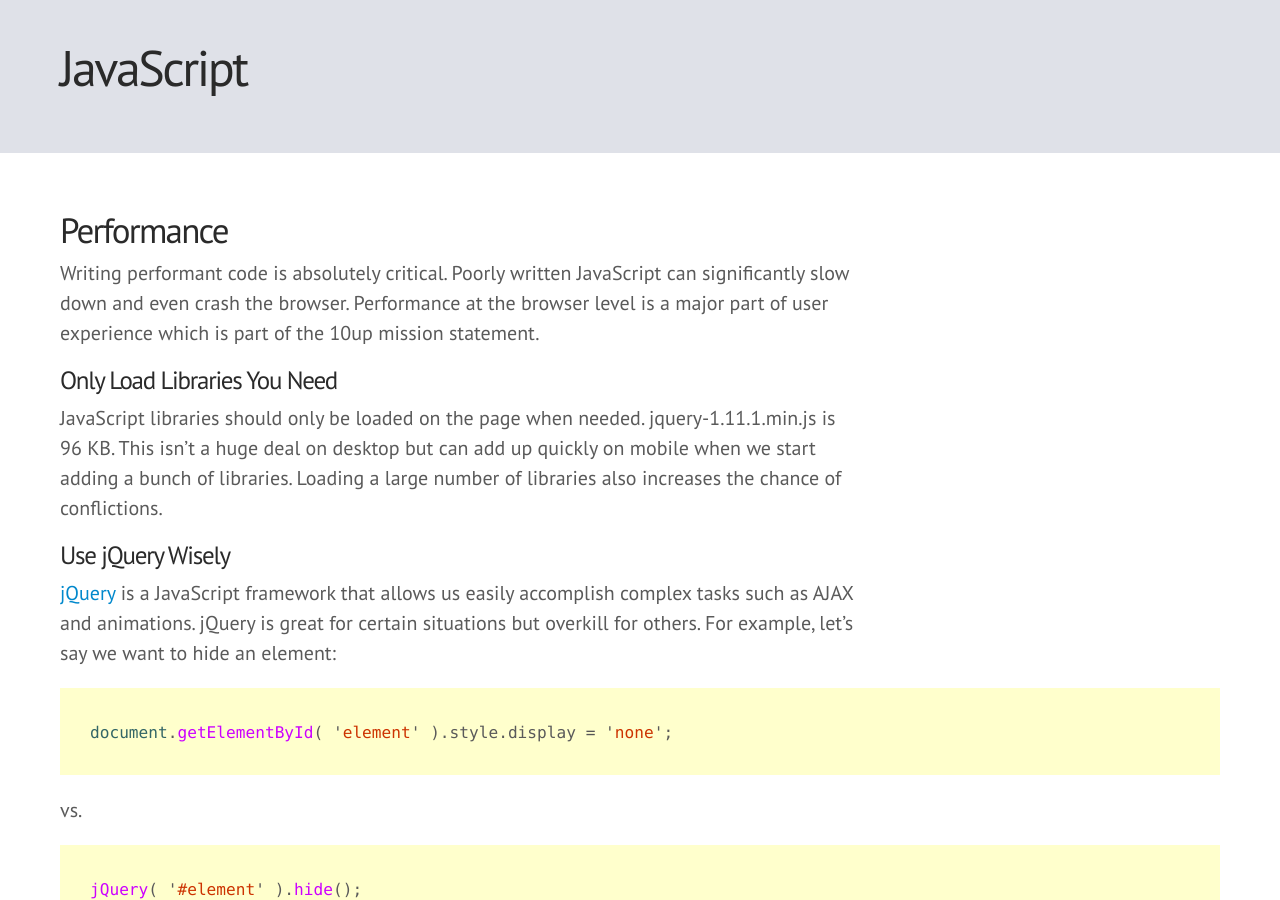
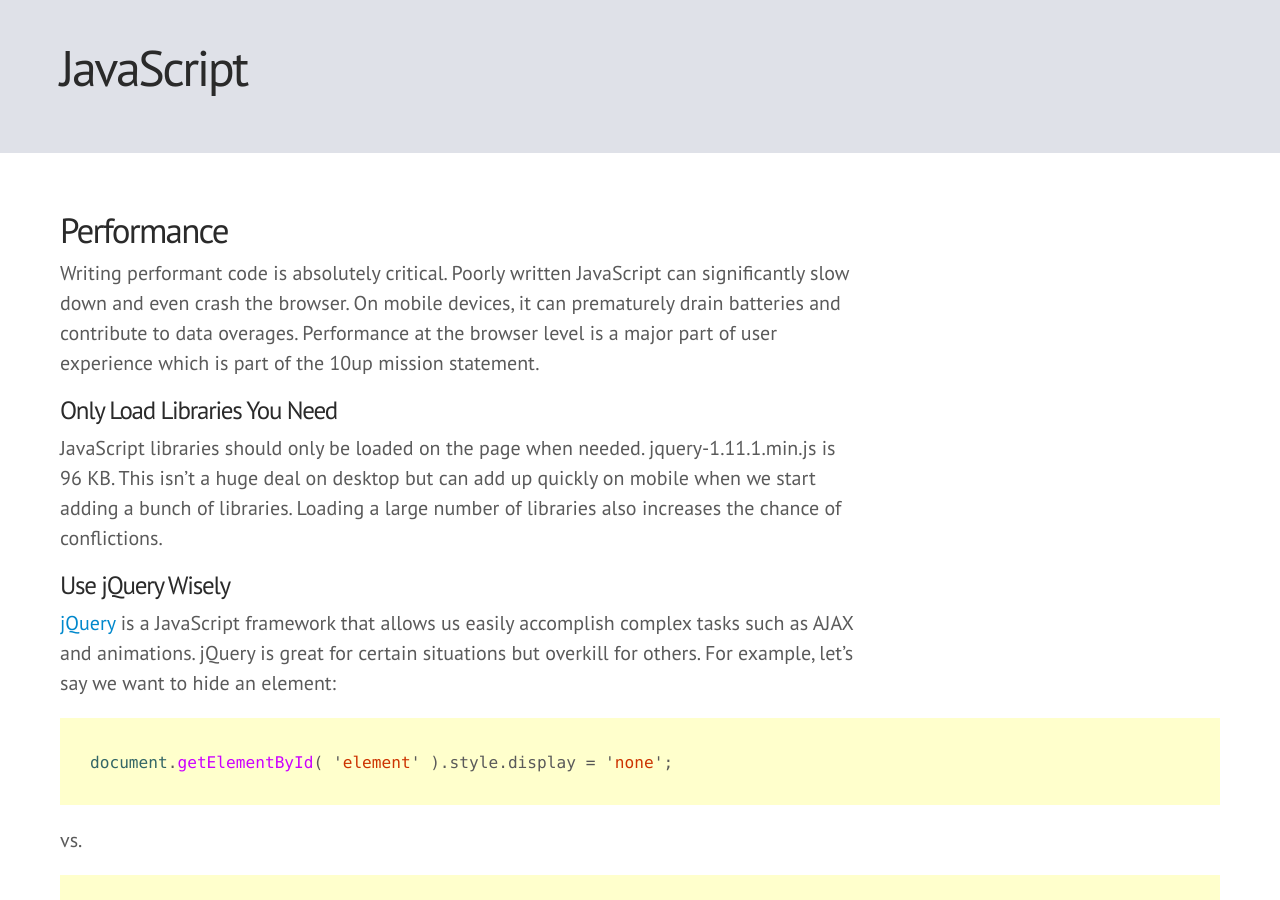
Before and after one commit to 10up/Engineering-Best-Practices, a Jekyll site: the page built from index.html, in a window 1280 px wide and 900 px high, scrolled down 21686 px. Built offline with Jekyll 4.4.1, drawn with Linux system fonts in a browser that asks for light colours; some web fonts are replaced; Markdown is read by kramdown in place of the engine named in the settings; comment, search, counter and statistics services are not loaded.

Commit message:
Note about JavaScript performance affecting mobile
A large and growing number of people primarily access the web on mobile devices. It's important to keep in mind the ways our code impacts those devices.

```diff
--- a/_includes/markdown/JavaScript.md
+++ b/_includes/markdown/JavaScript.md
@@ -1,6 +1,6 @@
 <h3 id="js-performance">Performance</h3>
 
-Writing performant code is absolutely critical. Poorly written JavaScript can significantly slow down and even crash the browser. Performance at the browser level is a major part of user experience which is part of the 10up mission statement.
+Writing performant code is absolutely critical. Poorly written JavaScript can significantly slow down and even crash the browser. On mobile devices, it can prematurely drain batteries and contribute to data overages. Performance at the browser level is a major part of user experience which is part of the 10up mission statement.
 
 #### Only Load Libraries You Need
 
```
